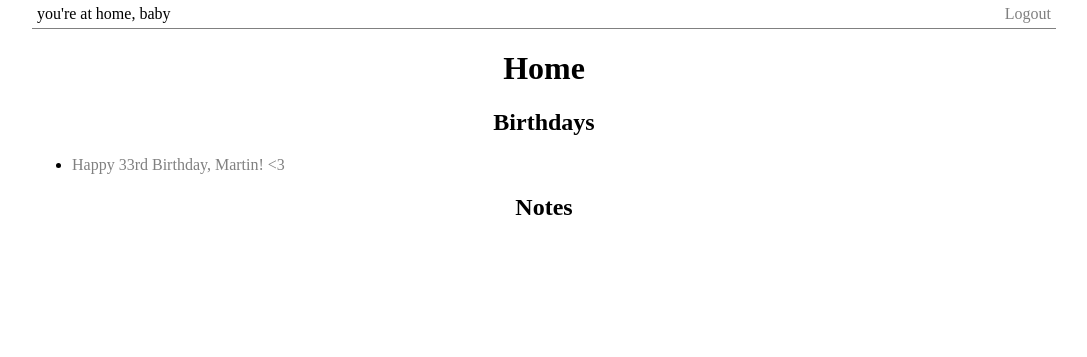
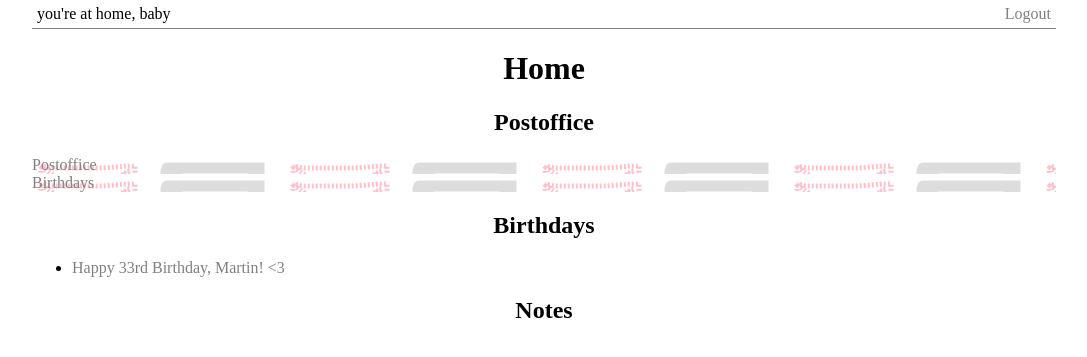
Before and after one commit to spacerest/collaborapp, a Django app: page / in a window 1280 px wide. Shown: the top 357 px of the page, without its empty margins (96-1183 px from the left). Run offline with Django 3.2, Linux system fonts and the light colour scheme; the visitor is signed in with stand-in values (Sample User, id 1).

Commit message:
remove signup, add images to link to app names for home page

```diff
--- a/collaborapp/home/templates/index.html
+++ b/collaborapp/home/templates/index.html
@@ -1,13 +1,27 @@
 {% extends "base.html" %}
+{% load static %}
+
 
 {% block content %}
 
 <h1> Home </h1>
+
+<h2>Postoffice</h2>
+<div class="image-link-menu">
+	<a class="image-link" href={% url 'postoffice:home' %}>
+		<div class="image-link-background" style="background-image: url('{% static "postoffice/images/envelope_weird_group_2.svg" %}'); background-repeat: repeat;"><span>Postoffice</span></div>
+	</a>
+
+<a class="image-link" href={% url 'birthday:home' %}>
+		<div class="image-link-background" style="background-image: url('{% static "postoffice/images/envelope_weird_group_2.svg" %}'); background-repeat: repeat;"><span>Birthdays</span></div>
+	</a>
+
+</div>
 <h2>Birthdays</h2>
 <ul>
 
 	<li>
-		<a href={% url 'show_birthday_card' birthday_person='martin' age=33 %}>Happy 33rd Birthday, Martin! <3</a>
+		<a href={% url 'birthday:show_birthday_card' birthday_person='martin' age=33 %}>Happy 33rd Birthday, Martin! <3</a>
 	</li>
 
 </ul>
```
Also changed, not shown: collaborapp/home/templates/signup.html (deleted, +0 -17 lines).
